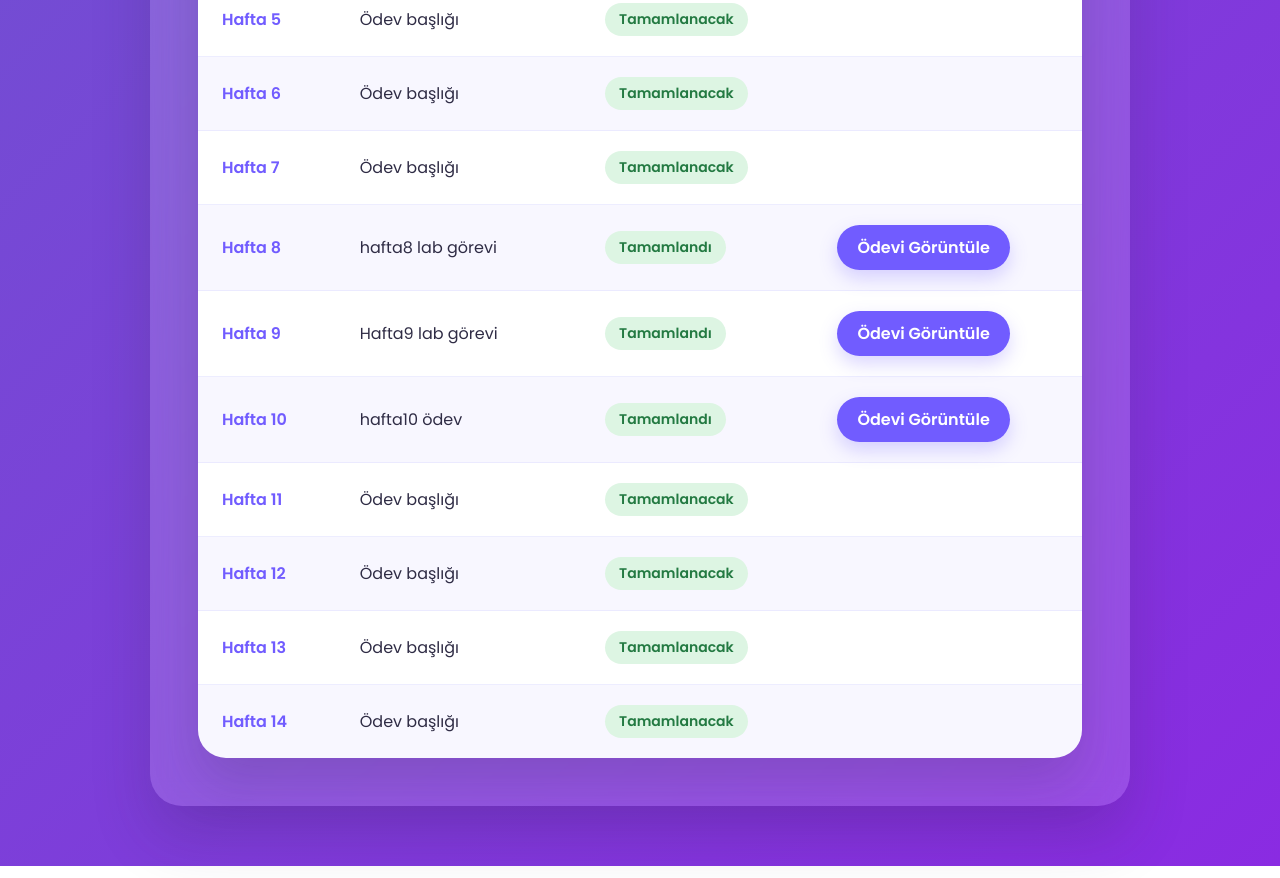
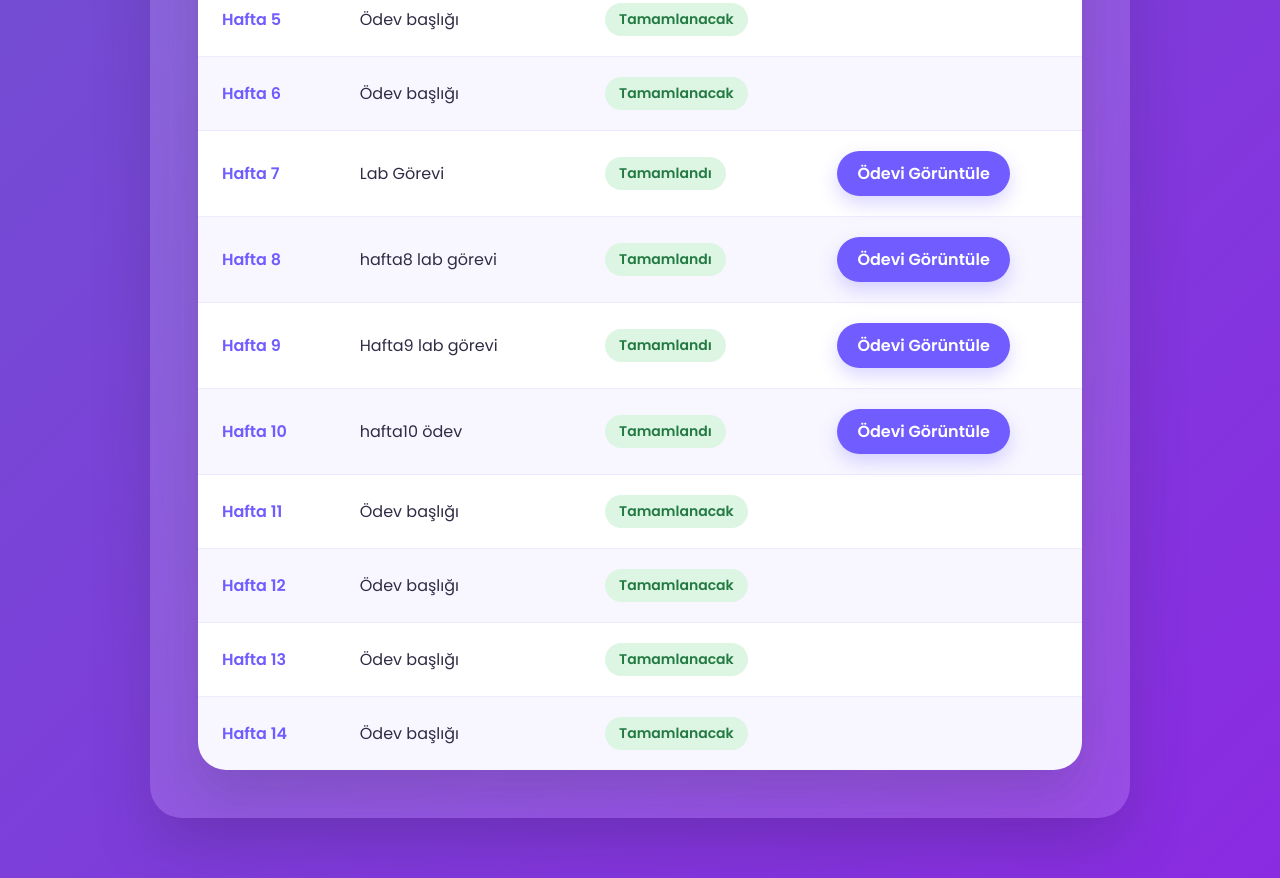
Before and after one commit to Yusufnrg/bte311-dersi, a plain HTML site: page index.html in a window 1280 px wide. Shown: the part 914-1792 px from the top of the page. Drawn offline with Linux system fonts and the light colour scheme.

Commit message:
Update index.html

```diff
--- a/index.html
+++ b/index.html
@@ -280,9 +280,10 @@
                 </tr>
                 <tr>
                     <td data-label="Hafta"><a class="week-link" href="#" target="_blank" rel="noopener noreferrer">Hafta 7</a></td>
-                    <td data-label="Ödev Konusu">Ödev başlığı</td>
-                    <td data-label="Durum"><span class="status-chip">Tamamlanacak</span></td>
-                    <td data-label="Link"><a class="view-btn" href="#" target="_blank" rel="noopener noreferrer">Ödevi Görüntüle</a></td>
+                    <td data-label="Ödev Konusu">Lab Görevi</td>
+                    <td data-label="Durum"><span class="status-chip">Tamamlandı</span></td>
+                    <td data-label="Link"><a class="view-btn" href="https://yusufnrg.github.io/bte311-dersi/labgorevi.html
+" target="_blank" rel="noopener noreferrer">Ödevi Görüntüle</a></td>
                 </tr>
                 <tr>
                     <td data-label="Hafta"><a class="week-link" href="#" target="_blank" rel="noopener noreferrer">Hafta 8</a></td>
```
